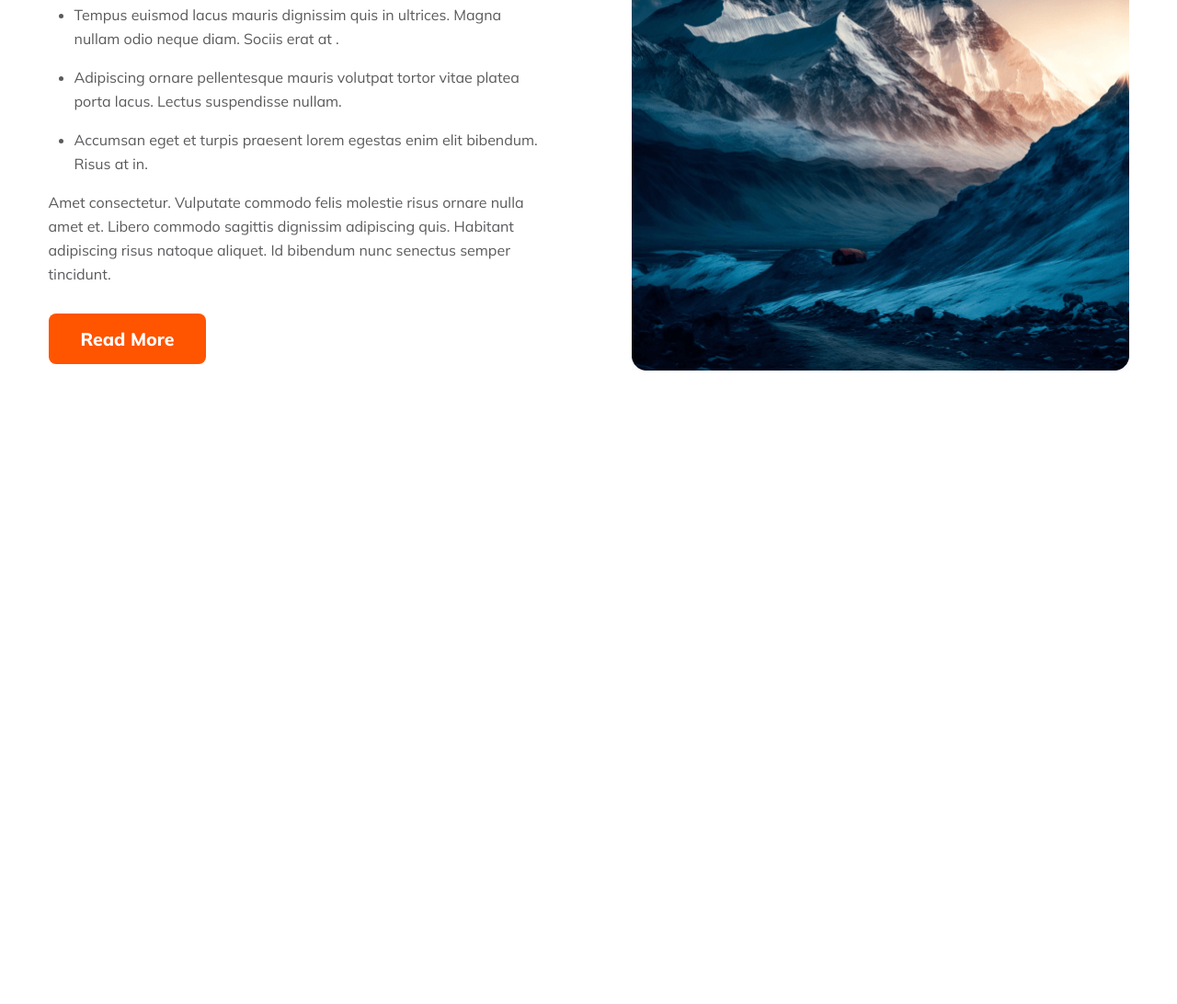
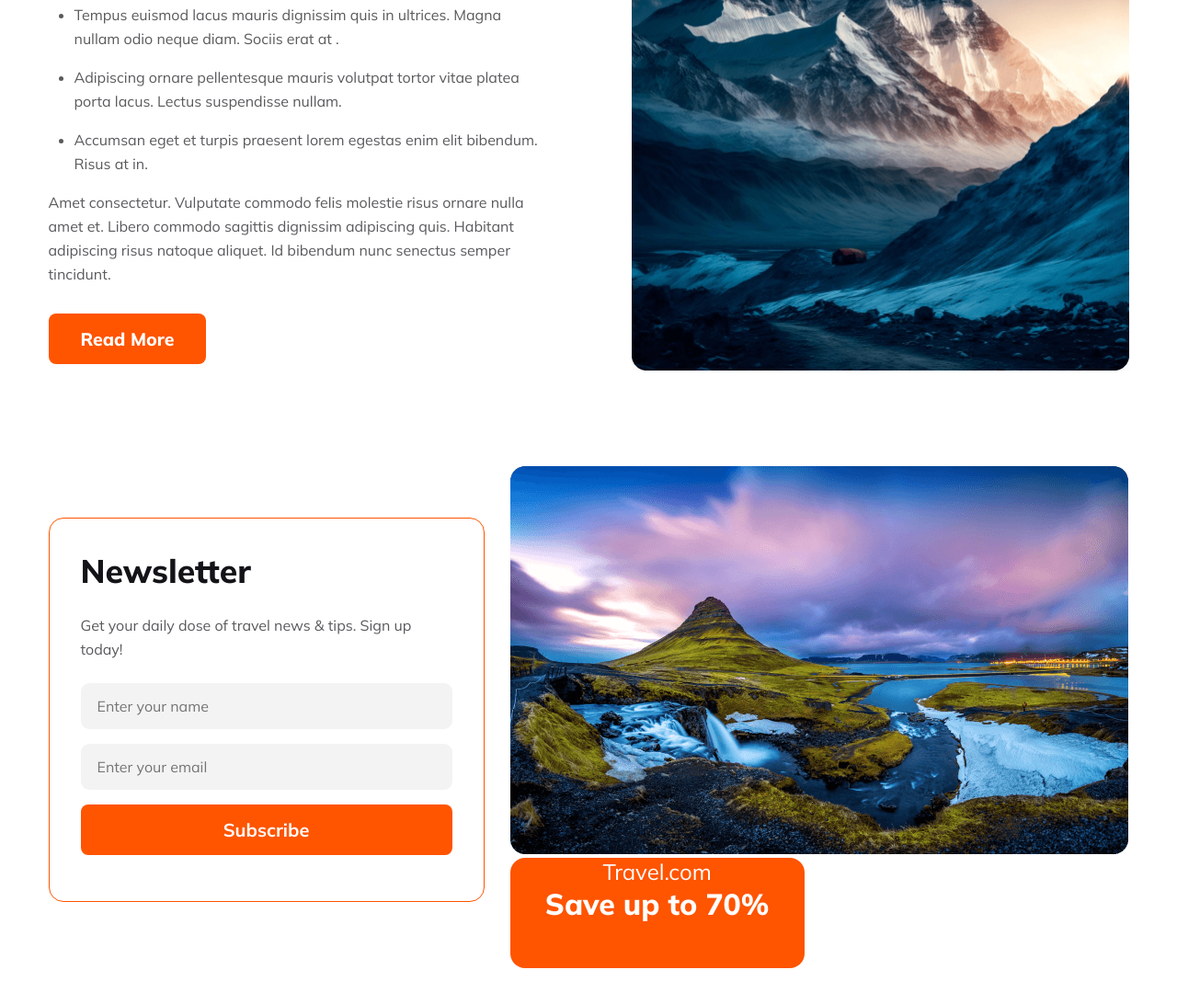
Before and after one commit to RashedulHaqueRasel1/PH-B9A2-Travel, a plain HTML site: page index.html in a window 1280 px wide. Shown: the part 916-2008 px from the top of the page at 92% size. Before the commit the page ends 1323 px from the top, so only its background shows below. Drawn offline with Linux system fonts and the light colour scheme.

Commit message:
NewsLetter Section Done

```diff
--- a/index.html
+++ b/index.html
@@ -80,6 +80,29 @@
         </div>
     </section>
     <!-- tours Section Html End Here -->
+
+    <!-- Newsletter Section Start Here -->
+    <section>
+      <div class="news">
+        <div class="news-container">
+            <h2 class="news-title">Newsletter</h2>
+            <p class="news-description">Get your daily dose of travel news & tips. Sign up today!</p>
+            <form action="">
+              <input type="text" class="text" placeholder="Enter your name">
+              <input type="email" class="email" placeholder="Enter your email ">
+              <button class="sub-btn">Subscribe</button>
+            </form>
+        </div>
+        <div class="img-content">
+            <img src="Images/Rectangle 8 (1).png" alt="">
+            <div class="save-up">
+              <p class="save-up-p">Travel.com</p>
+              <h2 class="save-up-70">Save up to 70%</h2>
+            </div>
+        </div>
+      </div>
+    </section>
+    <!-- Newsletter Section End Here -->
   </main>
   <footer>
 
--- a/style/responsive.css
+++ b/style/responsive.css
@@ -72,6 +72,21 @@
   .banner-content button{
     margin-bottom: 24px;
   }
+  /* Tours Responsive End Here */
 
-  /* Tours Responsive End Here */
+
+  /* News Seaction Responsive Start here */
+  .news{
+    gap: 22px;
+    padding: 40px;
+    flex-direction: column;
+  }
+  .news-container, .news-container h3 , .news-container form,
+  .img-content{
+    width: 100%;
+  }
+  .img-content img{
+    width: 100%;
+  }
+  /* News Seaction Responsive End here */
 }
--- a/style/style.css
+++ b/style/style.css
@@ -60,8 +60,8 @@ nav .nav-item .color {
 
 .banner {
   background-image:
-  linear-gradient(180deg, rgba(19, 19, 24, 0.80) 0%, rgba(19, 19, 24, 0.00) 100%),
-   url(../Images/Group13\ .png);
+    linear-gradient(180deg, rgba(19, 19, 24, 0.80) 0%, rgba(19, 19, 24, 0.00) 100%),
+    url(../Images/Group13\ .png);
   background-position: center;
   background-size: cover;
   height: 500px;
@@ -73,22 +73,26 @@ nav .nav-item .color {
   border-radius: 16px;
   padding: 106px 185px;
 }
-.banner-container .banner-content h2{
+
+.banner-container .banner-content h2 {
   color: #fff;
   font-size: 4rem;
   font-weight: 800;
   margin-bottom: 24px;
 }
-.banner-container .banner-content p{
+
+.banner-container .banner-content p {
   margin-bottom: 64px;
   color: #FFF;
 }
-.banner-input{
+
+.banner-input {
   border-radius: 8px;
   background: rgba(255, 255, 255, 0.30);
   padding: 8px;
 }
-.banner-input .in-btn{
+
+.banner-input .in-btn {
   width: 174px;
   height: 52px;
   border-radius: 8px;
@@ -99,11 +103,13 @@ nav .nav-item .color {
   background: #fff;
   color: rgba(19, 19, 24, 0.50);
 }
-.banner-input .in-btn::placeholder{
+
+.banner-input .in-btn::placeholder {
   color: rgba(19, 19, 24, 0.50);
   padding: 16px;
 }
-.banner-button{
+
+.banner-button {
   height: 52px;
   width: 174px;
   border-radius: 8px;
@@ -114,43 +120,50 @@ nav .nav-item .color {
   outline: none;
   cursor: pointer;
 }
-.banner-input i{
+
+.banner-input i {
   margin-right: 12px;
   color: white;
 }
 
 /* Banner Style End Here */
 
-.tours{
+.tours {
   display: flex;
   justify-content: space-between;
   margin-top: 100px;
 }
+
 .tours-content,
-.tour-img{
+.tour-img {
   width: 46%;
 }
- .tour-title{
+
+.tour-title {
   color: #131318;
   font-weight: 800;
   margin-bottom: 24px;
   font-size: 2.22rem;
 }
-.tour-description{
+
+.tour-description {
   color: #5A5A5D;
   line-height: 26px;
   font-weight: 400;
   margin-bottom: 30px;
 }
-.tours-content ul{
+
+.tours-content ul {
   padding-left: 28px;
 }
-.tours-content li{
+
+.tours-content li {
   color: #5A5A5D;
   line-height: 26px;
   margin-bottom: 16px;
 }
-.tours-content button{
+
+.tours-content button {
   color: #FFF;
   border-radius: 8px;
   font-size: 1.22rem;
@@ -161,6 +174,109 @@ nav .nav-item .color {
   cursor: pointer;
 
 }
-.tour-img img{
+
+.tour-img img {
   width: 100%;
 }
+
+
+
+/* Newsletter Seaction Style Start Here */
+.news {
+  /* border: 1px solid sandybrown; */
+  gap: 28px;
+  margin: 100px 0;
+  display: flex;
+  align-items: center;
+  justify-content: center;
+}
+
+.news-container {
+  width: 45%;
+  padding: 30px;
+  color: #131318;
+  font-weight: 800;
+  margin-bottom: 16px;
+  padding: 34px;
+  border-radius: 16px;
+  border: 1px solid #FF5400;
+}
+.news-title {
+  color: #131318;
+  font-weight: 800;
+  margin-bottom: 24px;
+  font-size: 2.22rem;
+}
+.news-description {
+  color: #5A5A5D;
+  font-size: 16px;
+  font-weight: 400;
+  line-height: 26px;
+  margin-top: 16px;
+  margin-bottom: 24px;
+}
+
+.img-content {
+  width: 65%;
+}
+
+.img-content img {
+  max-width: 100%;
+  height: 100%;
+}
+
+.save-up {
+  width: 320px;
+  height: 120px;
+  color: #FFF;
+  position: relative;
+  text-align: center;
+  border-radius: 16px;
+  background: #FF5400;
+}
+
+.save-up p {
+  color: #FFF;
+  font-size: 24px;
+  font-weight: 400;
+}
+
+.save-up-70 {
+  color: #FFF;
+  font-size: 32px;
+  font-weight: 800;
+}
+
+form,
+input {
+  width: 100%;
+  display: block;
+  margin-bottom: 16px;
+}
+
+input {
+  border: none;
+  outline: none;
+  font-size: 16px;
+  font-weight: 400;
+  padding: 15px 18px;
+  border-radius: 9px;
+  color: rgba(19, 19, 24, 0.30);
+  background: rgba(19, 19, 24, 0.05);
+
+}
+
+.sub-btn {
+  background: #FF5400;
+  color: #FFF;
+  width: 100%;
+  display: block;
+  padding: 15px 0;
+  font-size: 20px;
+  font-weight: 700;
+  border-radius: 8px;
+  cursor: pointer;
+  border: none;
+}
+
+/* Newsletter Seaction Style End Here */
```
